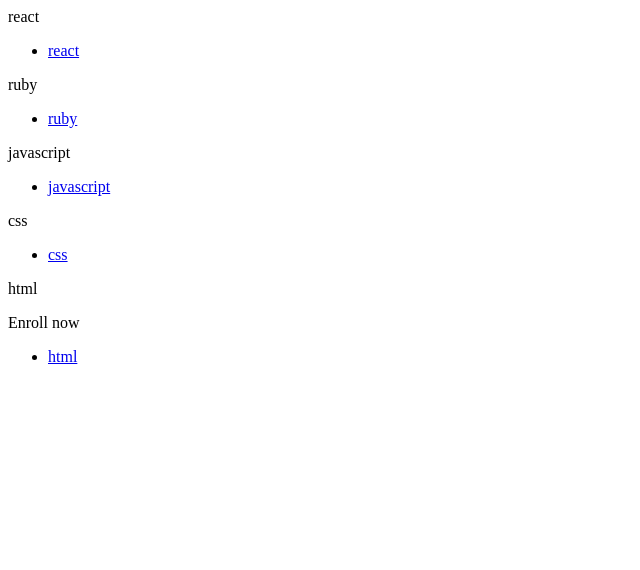
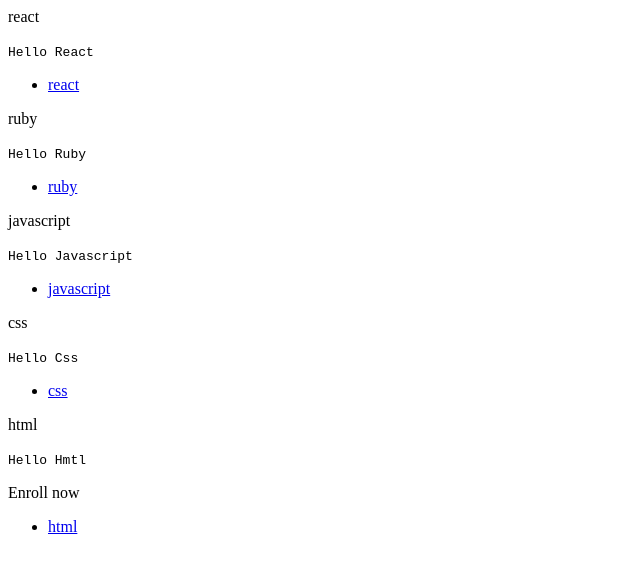
Before and after one commit to susiku/documentation, a plain HTML site: page index.html in a window 1280 px wide. Shown: the whole page, without its empty margins (0-640 px from the left). Drawn offline with Linux system fonts and the light colour scheme.

Commit message:
modified : index.html

```diff
--- a/index.html
+++ b/index.html
@@ -11,49 +11,59 @@
     <main id="main-doc">
       <section class="main-section" id="react">
         <header>react</header>
+        <p>
+          <code> Hello React </code>
+        </p>
         <p></p>
-        <p></p>
-        <code></code>
+
         <ul class="nav-link">
-          <li><a href="#Home">react</a></li>
+          <li><a href="#Hello React">react</a></li>
         </ul>
 
       <section class="main-section" id="ruby">
         <header>ruby</header>
-        <p></p>
+        <p>
+          <code> Hello Ruby</code>
+        </p>
         <p></p>
         <code></code>
         <ul class="nav-link">
-          <li><a href="#react">ruby</a></li>
+          <li><a href="#Hello Ruby">ruby</a></li>
         </ul>
 
       <section class="main-section" id="javascript">
         <header>javascript</header>
-        <p></p>
+        <p>
+          <code>Hello Javascript</code>
+        </p>
         <p></p>
         <code></code>
         <ul class="nav-link">
-          <li><a href="#ruby">javascript</a></li>
+          <li><a href="#rHello Javascript">javascript</a></li>
         </ul>
 
       <section class="main-section" id="css">
         <header>css</header>
-        <p></p>
+        <p>
+          <code>Hello Css</code>
+        </p>
         <p></p>
         <code></code>
         <ul class="nav-link">
-          <li><a href="#javascript">css</a></li>
+          <li><a href="#Hello Css">css</a></li>
         </ul>
 
       <section class="main-section" id="html">
         <header>html</header>
-        <p></p>
+        <p>
+          <code>Hello Hmtl</code>
+        </p>
         <p></p>
         <code></code>
         <nav id="navbar">
         <header>Enroll now</header>
         <ul class="nav-link">
-          <li><a href="#css">html</a></li>
+          <li><a href="#Hello Hmtl">html</a></li>
         </ul>
 
     </main>
```
